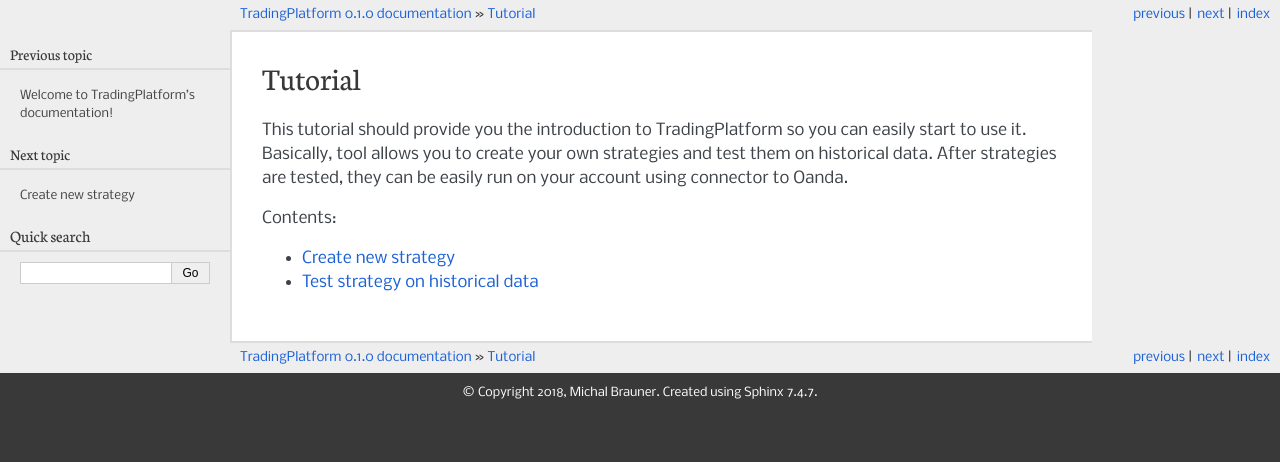
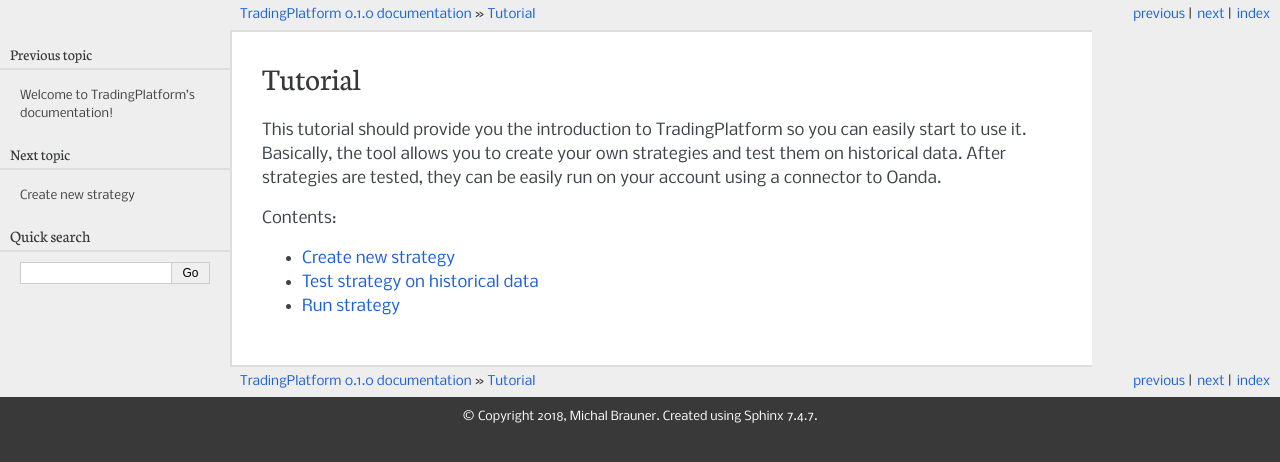
Before and after one commit to michalbrauner/trading_platform, a Sphinx documentation site: the page built from docs/tutorial.rst, in a window 1280 px wide. Shown: the top 462 px of the page. Built offline with Sphinx 7.4.7, drawn with Linux system fonts in a browser that asks for light colours.

Commit message:
documentation

```diff
--- a/docs/tutorial.rst
+++ b/docs/tutorial.rst
@@ -1,9 +1,10 @@
 Tutorial
 ========
 
-This tutorial should provide you the introduction to TradingPlatform so you can easily start to use it. Basically, tool allows you
-to create your own strategies and test them on historical data. After strategies are tested, they can be easily run on your account
-using connector to Oanda.
+This tutorial should provide you the introduction to TradingPlatform so you can easily start to use it. Basically,
+the tool allows you to create your own strategies and test them on historical data. After strategies are tested,
+they can be easily run on your account using a connector to Oanda.
+
 
 .. toctree::
    :maxdepth: 2
@@ -11,3 +12,4 @@
 
    tutorial/new_strategy.rst
    tutorial/backtest.rst
+   tutorial/run_strategy.rst
--- a/docs/tutorial/backtest.rst
+++ b/docs/tutorial/backtest.rst
@@ -4,11 +4,11 @@
 When you have a new strategy, you should test it on historical data. To do this, you need to create new
 python script (for example `backtest_my_strategy.py`). See `backtest_eurusd_daily_forecast.py` as an example.
 
-The important part is to fetch all arguments from command line. To do this, you need to define methods
+The important part is to fetch all arguments from the command line. To do this, you need to define methods
 :code:`create_argument_parser` and :code:`get_strategy_params` in your strategy.
 These define list of arguments strategy uses.
 
-Then you need to create instance of :code:`Configuration` class with
+Then you need to create an instance of :code:`Configuration` class with
 :code:`execution_handler_name=SimulatedExecutionHandler` and set directory to historical data.
 
 .. code:: python
@@ -17,7 +17,7 @@
                                   execution_handler_name=SimulatedExecutionHandler)
     configuration.set_option(Configuration.OPTION_CSV_DIR, args_namespace.data_directory)
 
-Finally, you can create instance of class :code:`Backtest` and run:
+Finally, you can create an instance of the class :code:`Backtest` and run:
 
 .. code:: python
 
```
Also changed, not shown: docs/tutorial/new_strategy.rst (+4 -3 lines), docs/tutorial/run_strategy.rst (added, +32 -0 lines).
